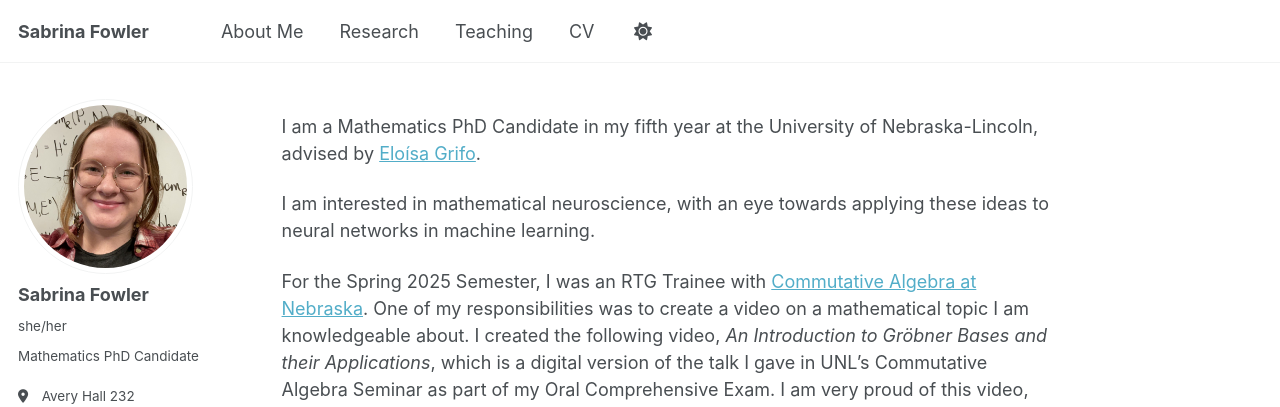
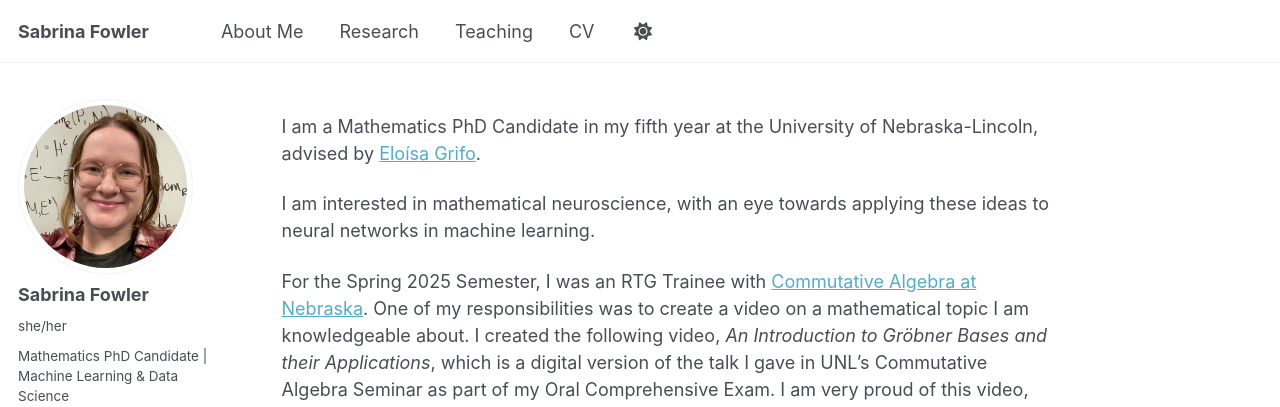
Before and after one commit to sabrinafowler/sabrinafowler.github.io, a Jekyll site: the page built from _pages/about.md, in a window 1280 px wide and 1267 px high. Shown: the top 407 px of the window. Built offline with Jekyll 4.4.1, drawn with Linux system fonts in a browser that asks for light colours.

Commit message:
bio update

```diff
--- a/_config.yml
+++ b/_config.yml
@@ -12,7 +12,7 @@ site_theme               : "default"
 title                    : "Sabrina Fowler"
 title_separator          : "-"
 name                     : &name "Sabrina Fowler"
-description              : &description "Mathematics PhD Candidate"
+description              : &description "Mathematics PhD Candidate | Machine Learning & Data Science"
 url                      : https://sabrinafowler.github.io # the base hostname & protocol for your site e.g. "https://[your GitHub username].github.io"
 baseurl                  : "" # the subpath of your site, e.g. "/blog"
 repository               : "sabrinafowler/sabrinafowler.github.io"
@@ -25,8 +25,8 @@ author:
   avatar           : "websiteimg.jpeg"
   name             : "Sabrina Fowler"
   pronouns         : "she/her"
-  bio              : "Mathematics PhD Candidate"
-  location         : "Avery Hall 232"
+  bio              : "Mathematics PhD Candidate | Machine Learning & Data Science"
+  location         : "Lincoln, NE"
   employer         : "Univ. of Nebraska-Lincoln"
   uri              : # URL
   email            : #
```
